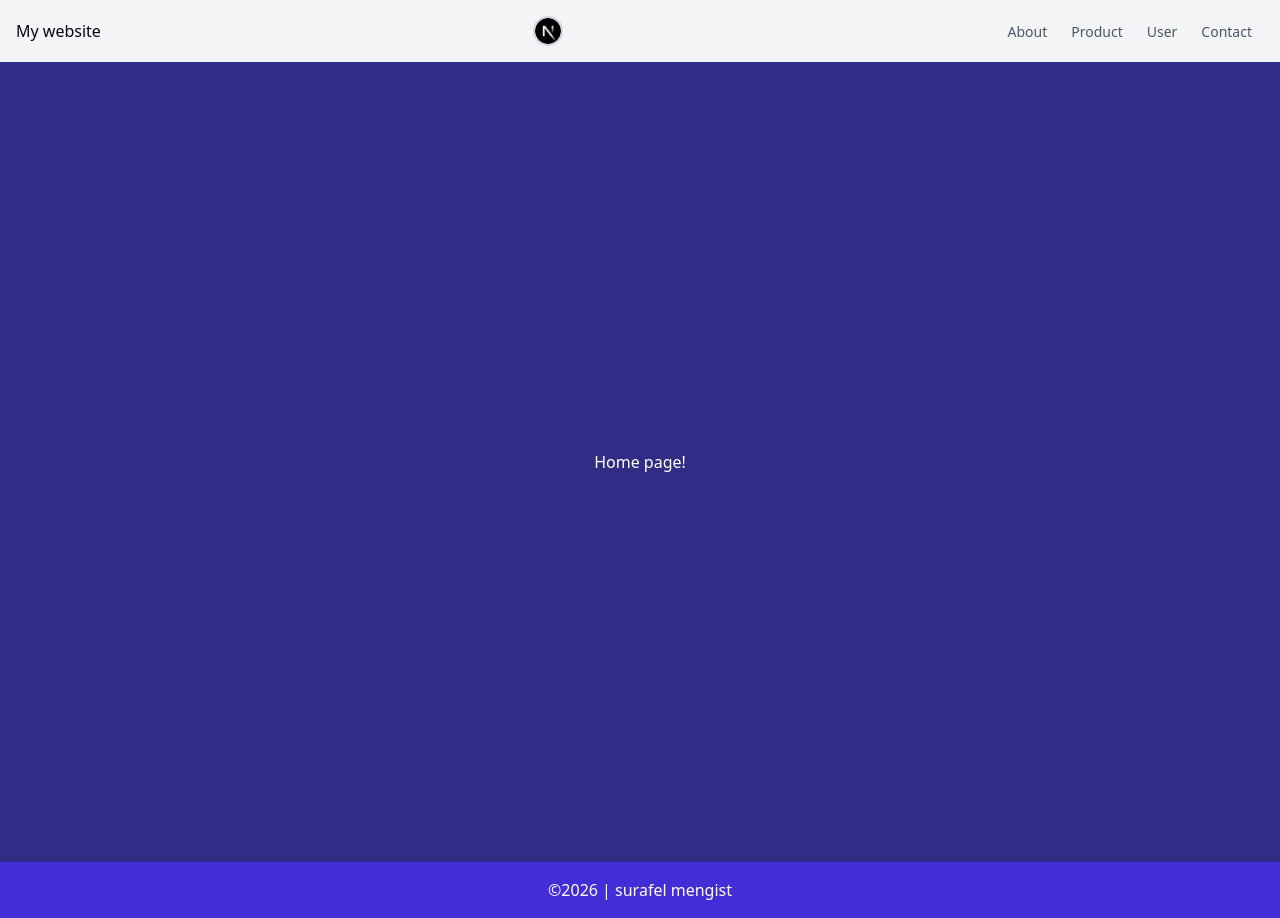
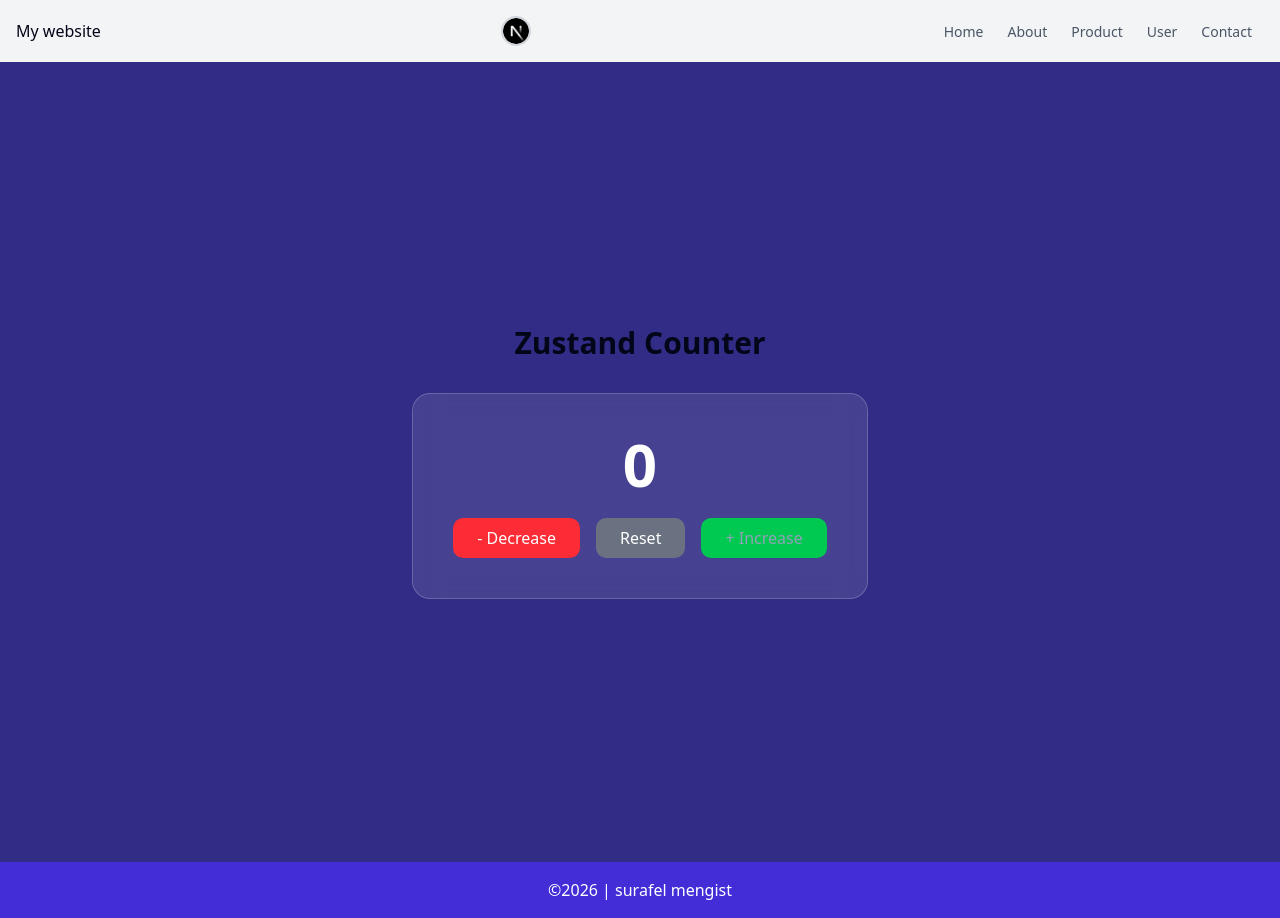
Before and after one commit to abyssiniatech/Zustand-State-Liberary, a Next.js app: page / in a window 1280 px wide. Built offline with nearby package versions, Linux system fonts and the light colour scheme.

Commit message:
add Counter Project

```diff
--- /dev/null
+++ b/app/components/Counter.tsx
@@ -0,0 +1,38 @@
+'use client'; // Required for Zustand hooks
+
+import { useCounterStore } from '@/store/useCounterStore';
+
+export default function Counter() {
+  // Select only the pieces of state you need for better performance
+  const count = useCounterStore((state) => state.count);
+  const { increment, decrement, reset } = useCounterStore();
+
+  return (
+    <div className="flex flex-col items-center gap-6 p-10 bg-white/10 rounded-2xl backdrop-blur-md border border-white/20">
+      <h2 className="text-6xl font-black text-white">{count}</h2>
+
+      <div className="flex gap-4">
+        <button
+          onClick={decrement}
+          className="px-6 py-2 bg-red-500 hover:bg-red-600 text-white rounded-lg transition-all"
+        >
+          - Decrease
+        </button>
+
+        <button
+          onClick={reset}
+          className="px-6 py-2 bg-gray-500 hover:bg-gray-600 text-white rounded-lg transition-all"
+        >
+          Reset
+        </button>
+
+        <button
+          onClick={increment}
+          className="px-6 py-2 bg-green-500 hover:bg-green-600 text-slate-400 rounded-lg transition-all"
+        >
+          + Increase
+        </button>
+      </div>
+    </div>
+  );
+}
--- a/app/components/Navlink.tsx
+++ b/app/components/Navlink.tsx
@@ -1,6 +1,8 @@
    "use client"
 import Link from "next/link"
+import Home from './../page';
 const Links = [
+    { name: "Home", href: "/" },
     { name: "About", href: "/about" },
     { name: "Product", href: "/product" },
     { name: "User", href: "/user" },
--- a/app/page.tsx
+++ b/app/page.tsx
@@ -1,10 +1,12 @@
+import Counter from "./components/Counter";
 
-
-export default function Homepage() {
+export default function Home() {
   return (
-    <div className="bg-indigo-900 text-white min-h-screen flex justify-center items-center">
-      <p>Home page!</p>
-
-    </div>
+    <main className="min-h-screen flex flex-col items-center justify-center bg-indigo-900">
+      <h1 className="text-3xl font-bold text-shadow-white mb-8">
+        Zustand Counter
+      </h1>
+      <Counter />
+    </main>
   );
 }
--- /dev/null
+++ b/store/useCounterStore.ts
@@ -0,0 +1,19 @@
+import { create } from 'zustand';
+
+// 1. Define the shape of our state and actions
+interface CounterState {
+  count: number;
+  increment: () => void;
+  decrement: () => void;
+  reset: () => void;
+}
+
+// 2. Create the store
+export const useCounterStore = create<CounterState>((set) => ({
+  count: 0, // Initial value
+
+  // Actions
+  increment: () => set((state) => ({ count: state.count + 1 })),
+  decrement: () => set((state) => ({ count: state.count - 1 })),
+  reset: () => set({ count: 0 }),
+}));
```
